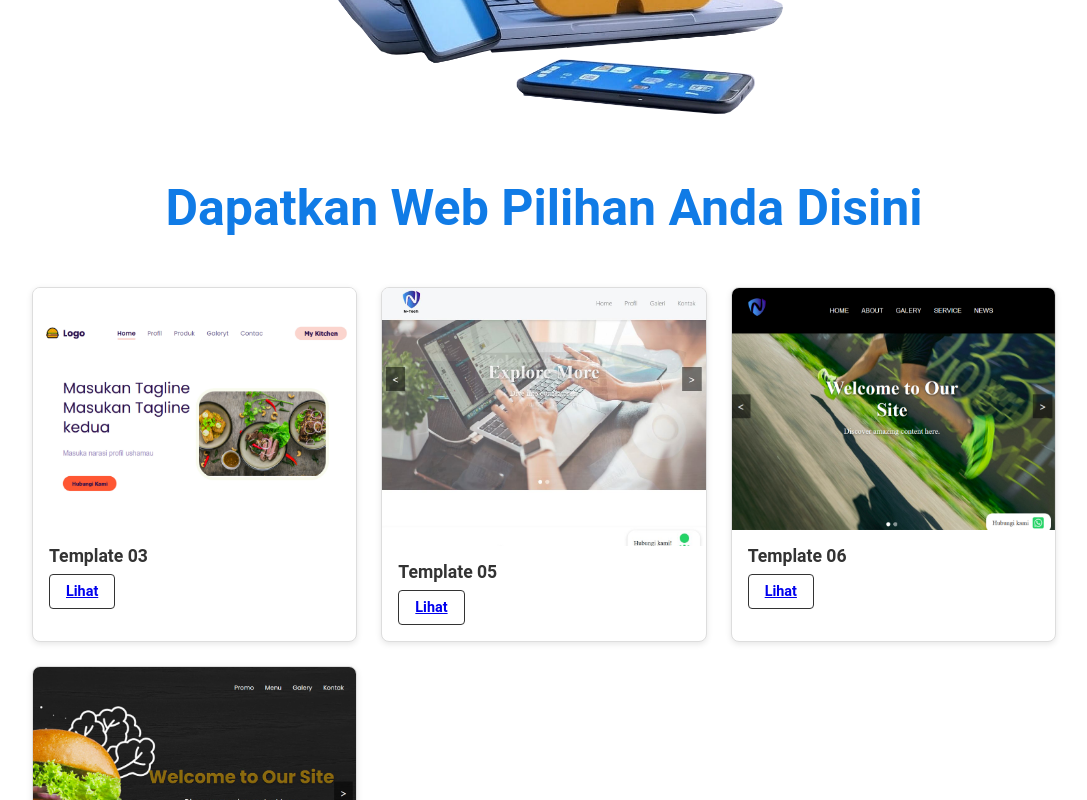
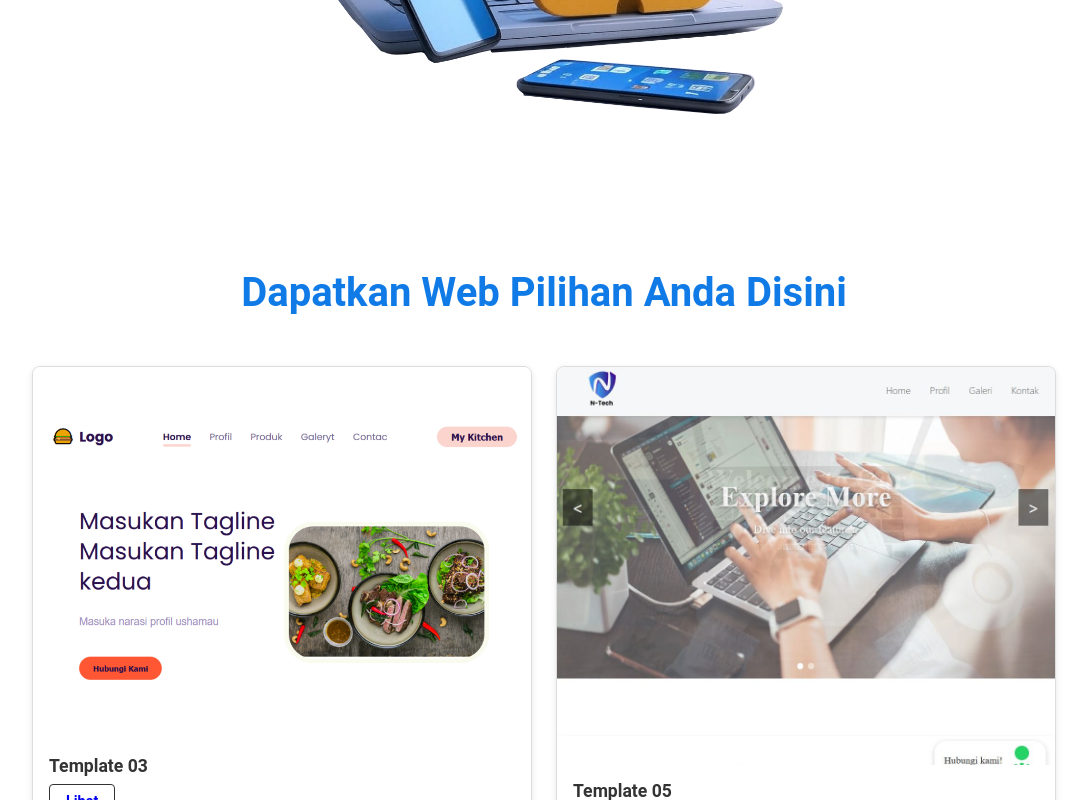
Before and after one commit to tresnaprayoga/landingpage-nuansatech, a React (Vite) app: page / in a window 1280 px wide. Shown: the part 2000-2800 px from the top of the page, without its empty margins (96-1183 px from the left). Built offline with nearby package versions, Linux system fonts and the light colour scheme.

Commit message:
update card produk

```diff
--- a/src/component/listCard/ListItemCard.jsx
+++ b/src/component/listCard/ListItemCard.jsx
@@ -28,6 +28,13 @@ const ListItemCard = () => {
       image: 'card10.jpg',
       buttonLink: 'https://signaturebites.netlify.app/',
     },
+
+    {
+      title: 'Template 02',
+      harga: 'Rp. 500.000',
+      image: 'card12.JPG',
+      buttonLink: 'https://company-digital-marketing.netlify.app/',
+    },
   ];
 
   return (
--- a/src/component/navbar.jsx
+++ b/src/component/navbar.jsx
@@ -23,7 +23,7 @@ const Navbar = () => {
       {/* Menu Links */}
       <div className={`navbar-links ${isMenuOpen ? 'active' : ''}`}>
         <a href='#'>Home</a>
-        <a href='#'>Harga</a>
+        <a href='#'>Produk</a>
         <a href='#'>Profil</a>
         <a href='#'>Kontak</a>
       </div>
--- a/src/style/cardlist.css
+++ b/src/style/cardlist.css
@@ -13,7 +13,6 @@
 
 .see-more {
   margin: 10px auto;
-
   padding: 10px;
   border-radius: 5px;
   text-align: center;
@@ -30,7 +29,7 @@
 
 .list-container {
   display: grid;
-  grid-template-columns: repeat(auto-fit, minmax(300px, 1fr));
+  grid-template-columns: repeat(auto-fit, minmax(400px, 1fr));
   gap: 24px;
 }
 
@@ -104,6 +103,6 @@
     margin: 10px auto;
   }
   .cardlist h2 {
-    font-size: 50px;
+    font-size: 40px;
   }
 }
--- a/src/style/daftarharga.css
+++ b/src/style/daftarharga.css
@@ -1,7 +1,7 @@
 .pricing-section {
   padding: 60px 40px;
   text-align: center;
-  margin: 30px auto;
+  margin: 0px auto;
 }
 .pricing-section h2 {
   font-family: 'Roboto';
@@ -124,7 +124,7 @@
 @media (min-width: 1024px) {
   .pricing-section {
     padding: 50px 30px;
-    margin: 10px auto;
+    margin: 100px auto;
   }
 
   .pricing-section h2 {
@@ -192,7 +192,7 @@
   }
 
   .img-icon {
-    width: 100%;
+    width: 80%;
     margin: auto;
   }
 
```
Also changed, not shown: public/card12.JPG (added).
